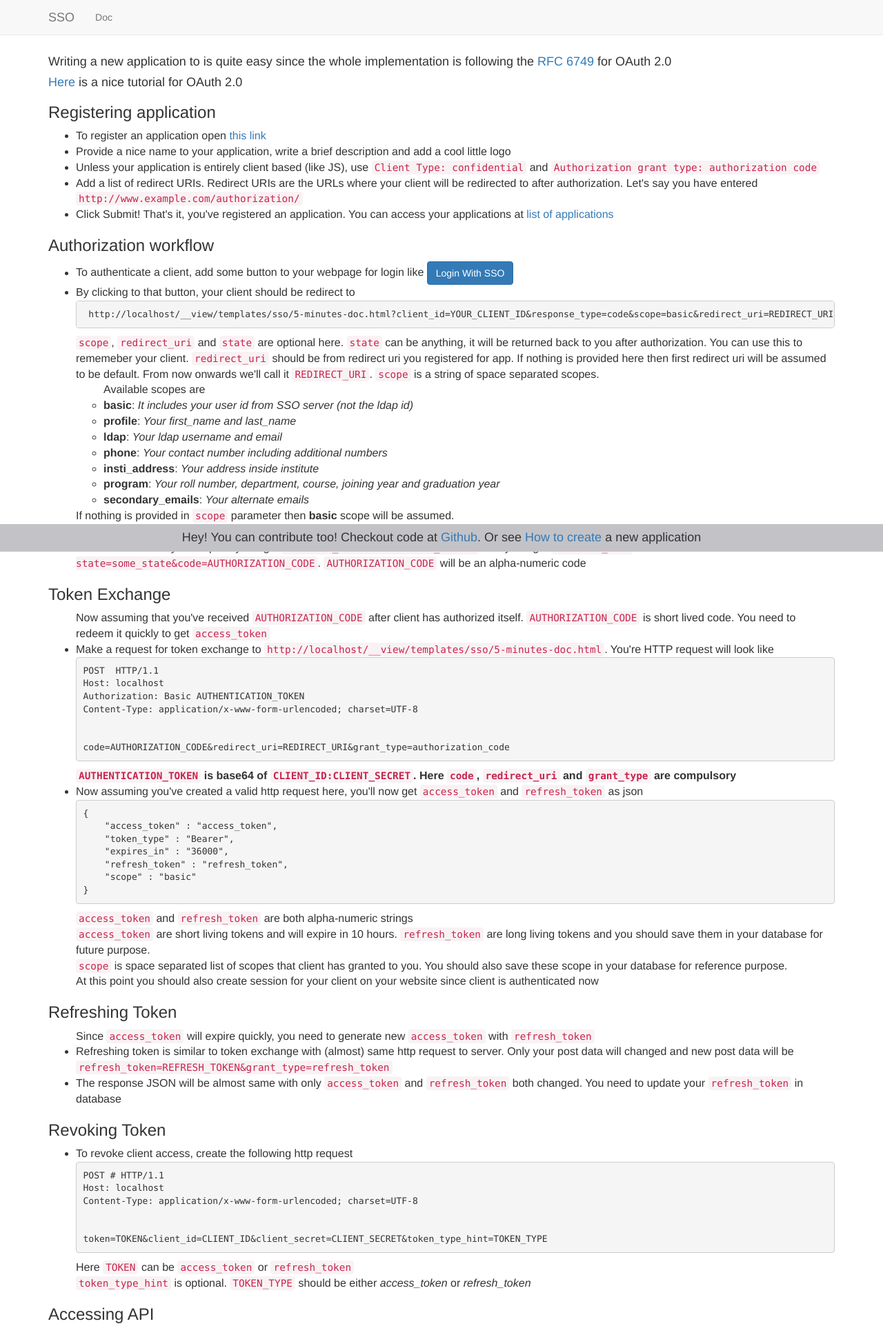
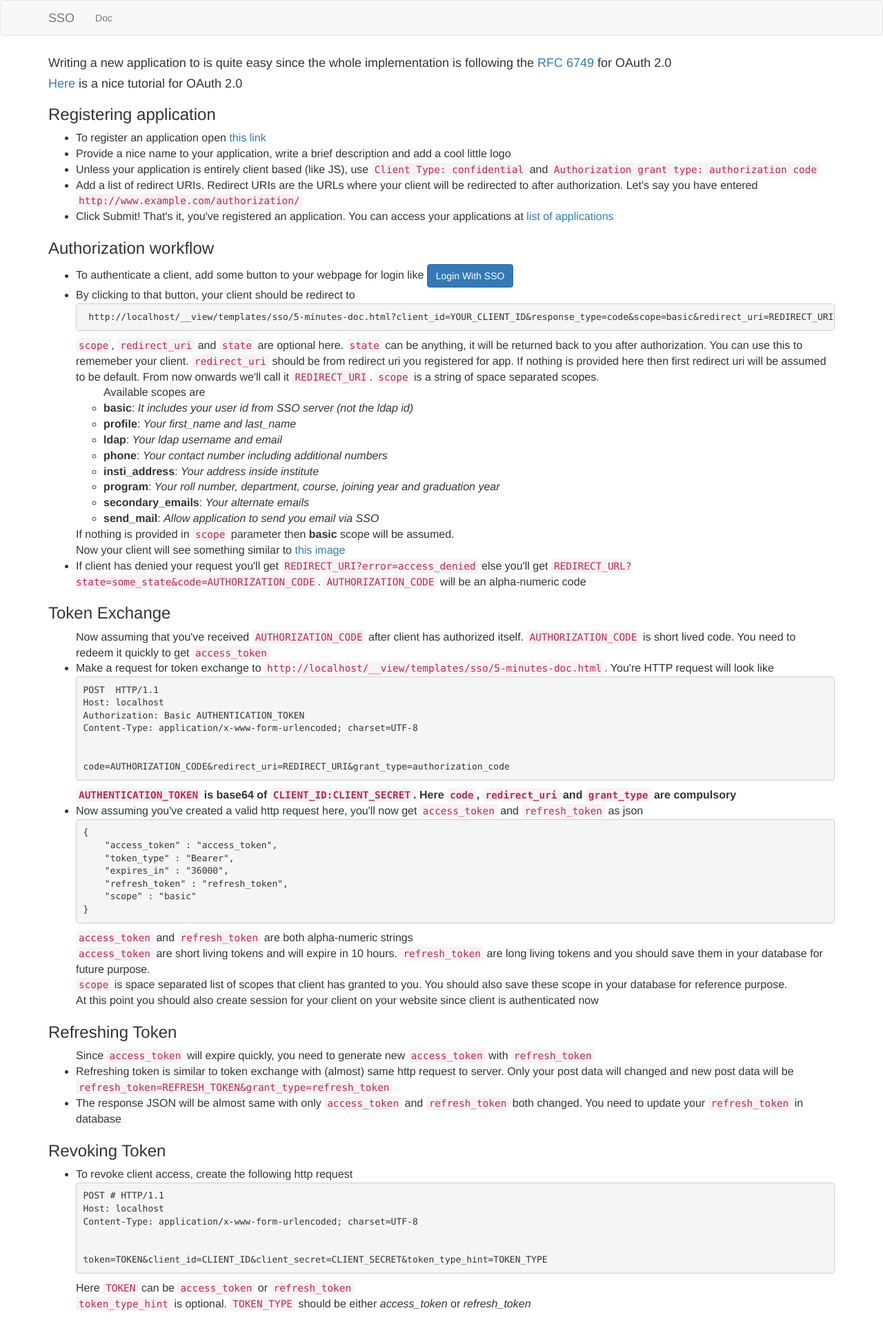
Before and after one commit to DheerendraRathor/ldap-oauth2, a Django app: template templates/sso/5-minutes-doc.html in a window 1280 px wide. Shown: the top 1923 px of the page at 69% size. Run offline with Django 3.2, Linux system fonts and the light colour scheme; the template is opened without the code that fills it, so the values that code supplies are empty; some libraries are stand-ins or nearby versions.

Commit message:
Added send email doc

```diff
--- a/static/sso/css/root.css
+++ b/static/sso/css/root.css
@@ -1,18 +1,16 @@
-html {
-  position: relative;
-  min-height: 100%;
+html, body {
+    height: 100%;
 }
 
 body {
-    padding-top: 70px;
     word-wrap: break-word;
 }
 
 .footer {
-  position: fixed;
-  bottom: 0;
-  width: 100%;
-  background-color: #c3c3c7;
+    margin-top: 10px;
+    bottom: 0;
+    width: 100%;
+    background-color: #c3c3c7;
 }
 
 .footer .container {
--- a/static/sso/js/root.js
+++ b/static/sso/js/root.js
@@ -1,11 +1,6 @@
 /**
  * Created by dheerenr on 6/7/15.
  */
-
-$(document).ready(function(){
-    var footerHeight = $("footer").height();
-    $("body").css('padding-bottom', footerHeight + 10);
-});
 
 if (!String.prototype.format) {
     String.prototype.format = function () {
--- a/templates/sso/5-minutes-doc.html
+++ b/templates/sso/5-minutes-doc.html
@@ -12,7 +12,7 @@
     <h4><a href="http://tutorials.jenkov.com/oauth2/overview.html" target="_blank">Here</a> is a nice tutorial for OAuth
         2.0</h4>
 
-    <h3>Registering application</h3>
+    <h3 id="registration">Registering application</h3>
     <ul class="doc">
         <li>To register an application open <a href="{% url 'oauth:register' %}" target="_blank">this link</a></li>
         <li>Provide a nice name to your application, write a brief description and add a cool little logo</li>
@@ -25,7 +25,7 @@
             <a href="{% url 'oauth:list' %}" target="_blank">list of applications</a></li>
     </ul>
 
-    <h3>Authorization workflow</h3>
+    <h3 id="authorization_workflow">Authorization workflow</h3>
     <ul class="doc">
         <li>
             To authenticate a client, add some button to your webpage for login like
@@ -52,6 +52,7 @@
                 <li><strong>program</strong>: <em>Your roll number, department, course, joining year and graduation
                     year</em></li>
                 <li><strong>secondary_emails</strong>: <em>Your alternate emails</em></li>
+                <li><strong>send_mail</strong>: <em>Allow application to send you email via SSO</em></li>
             </ul>
             If nothing is provided in <code>scope</code> parameter then <strong>basic</strong> scope will be assumed.
             <br>
@@ -64,7 +65,7 @@
         </li>
     </ul>
 
-    <h3>Token Exchange</h3>
+    <h3 id="token_exchange">Token Exchange</h3>
     <ul class="doc">
         Now assuming that you've received <code>AUTHORIZATION_CODE</code> after client has authorized itself.
         <code>AUTHORIZATION_CODE</code> is short lived code. You need to redeem it quickly to get
@@ -108,7 +109,7 @@ code=AUTHORIZATION_CODE&redirect_uri=REDIRECT_URI&grant_type=authorization_code
         </li>
     </ul>
 
-    <h3>Refreshing Token</h3>
+    <h3 id="refresh_token">Refreshing Token</h3>
     <ul class="doc">
         Since <code>access_token</code> will expire quickly, you need to generate new <code>access_token</code> with
         <code>refresh_token</code>
@@ -122,7 +123,7 @@ code=AUTHORIZATION_CODE&redirect_uri=REDIRECT_URI&grant_type=authorization_code
         </li>
     </ul>
 
-    <h3>Revoking Token</h3>
+    <h3 id="revoke_token">Revoking Token</h3>
     <ul class="doc">
         <li>
             To revoke client access, create the following http request
@@ -141,7 +142,7 @@ token=TOKEN&client_id=CLIENT_ID&client_secret=CLIENT_SECRET&token_type_hint=TOKE
         </li>
     </ul>
 
-    <h3>Accessing API</h3>
+    <h3 id="user_resources_api">Accessing API</h3>
     <ul class="doc">
         By now you have created API, got access_token and authenticated user. But still you don't know who the user is?
         For that purpose you need to access user resources API. Currently API is limited to few user resources only and
@@ -308,4 +309,59 @@ Authorization: Bearer ACCESS_TOKEN
         </li>
 
     </ul>
+
+    <h3 id="send_mail_api">Send Mail API</h3>
+    <ul class="doc">
+        This application also provides a "send mail" API, which allows your application to send email to user from
+        a simple endpoint. You need to have <code>send_mail</code> permission from user for this to work
+        <li>
+            Create a POST request like this:
+<pre>
+POST {% url 'user:api:user-send-mail' %} HTTP/1.1
+Host: {{ request.get_host }}
+Authorization: Bearer ACCESS_TOKEN
+Content-Type: application/json
+
+
+{
+    "subject": "Hello World",
+    "message": "Lorem Ipsum",
+    "reply_to": [
+        "email_address_1@example.com",
+        "email_address_2@exapple.com"
+    ]
+}
+</pre>
+            <ul>
+                <li>
+                    Final subject will be "[SSO] [&lt;APPLICATION_NAME&gt;] &lt;YOUR SUBJECT&gt;". This is automatically
+                    generated.
+                </li>
+                <li>
+                    Final message will have these line appended:
+<pre>
+Sent via SSO by Test
+
+You received this message because you've provided the email sending permission to the application
+</pre>
+                </li>
+                <li>
+                    <code>reply_to</code> is list of email address where you want your user to reply. Most of the mail
+                    servers honor this protocol and by clicking on "reply" will directly reply to these emails.
+                </li>
+            </ul>
+        </li>
+        <li>
+            <strong>DISCLAIMER:</strong>
+            <em>We do not store emails in our database. We do store <code>Message-ID</code>, failure state, application
+                and user for each email. This is stored for debugging and performance improvement purposes</em>
+        </li>
+    </ul>
 {% endblock %}
+
+{% block jsLinks %}
+    <script src="{% static 'sso/js/anchor.min.js' %}" type="application/javascript"></script>
+    <script type="application/javascript">
+        anchors.add('h3');
+    </script>
+{% endblock %}
--- a/templates/sso/root.html
+++ b/templates/sso/root.html
@@ -22,8 +22,9 @@
 
     <div id="error-alert-content"></div>
 </div>
+
 <!-- Fixed navbar -->
-<nav class="navbar navbar-default navbar-fixed-top" role="navigation">
+<nav class="navbar navbar-default" role="navigation">
     <div class="container">
         <div class="navbar-header">
             <button type="button" class="navbar-toggle collapsed" data-toggle="collapse" data-target="#navbar">
@@ -49,10 +50,12 @@
         <!--/.nav-collapse -->
     </div>
 </nav>
+
 <div class="container">
     {% block body %}
     {% endblock %}
 </div>
+
 <footer class="footer">
     <div class="container">
         <h4>Hey! You can contribute too! Checkout code at
```
Also changed, not shown: static/sso/js/anchor.min.js (added).
